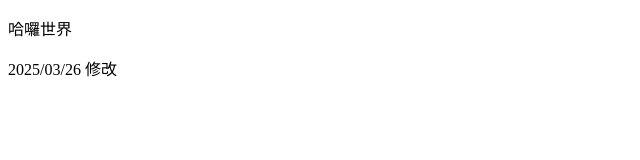
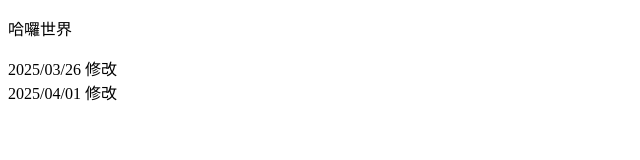
Before and after one commit to wilson22316/Git-Test, a plain HTML site: page index.html in a window 1280 px wide. Shown: the whole page, without its empty margins (0-640 px from the left). Drawn offline with Linux system fonts and the light colour scheme.

Commit message:
2025/04/01 【首頁】 - 新增修改紀錄

```diff
--- a/index.html
+++ b/index.html
@@ -11,6 +11,7 @@
     <p>哈囉世界</p>
 
     <div>2025/03/26 修改</div>
+    <div>2025/04/01 修改</div>
 </body>
 
 </html>
```
